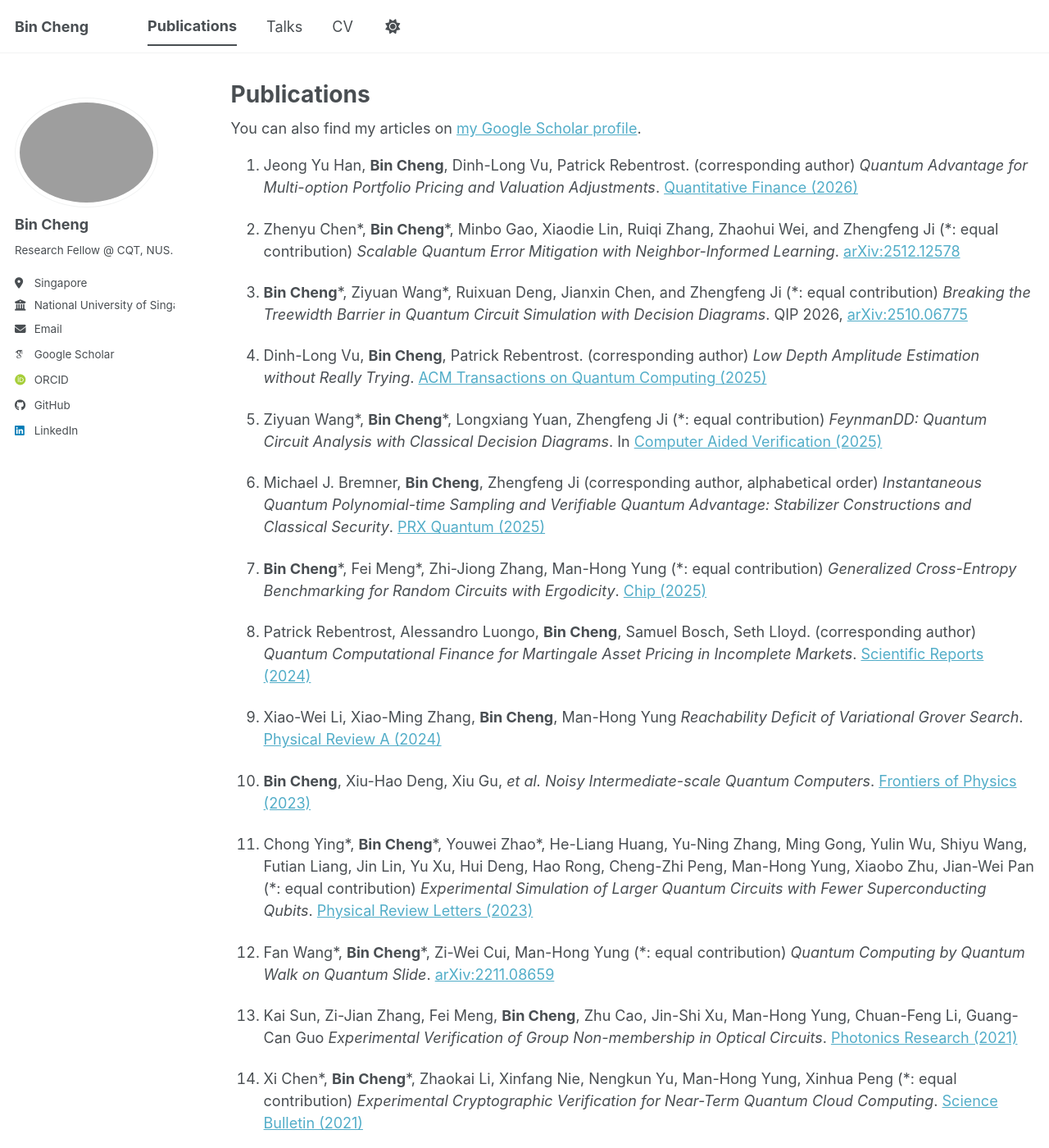
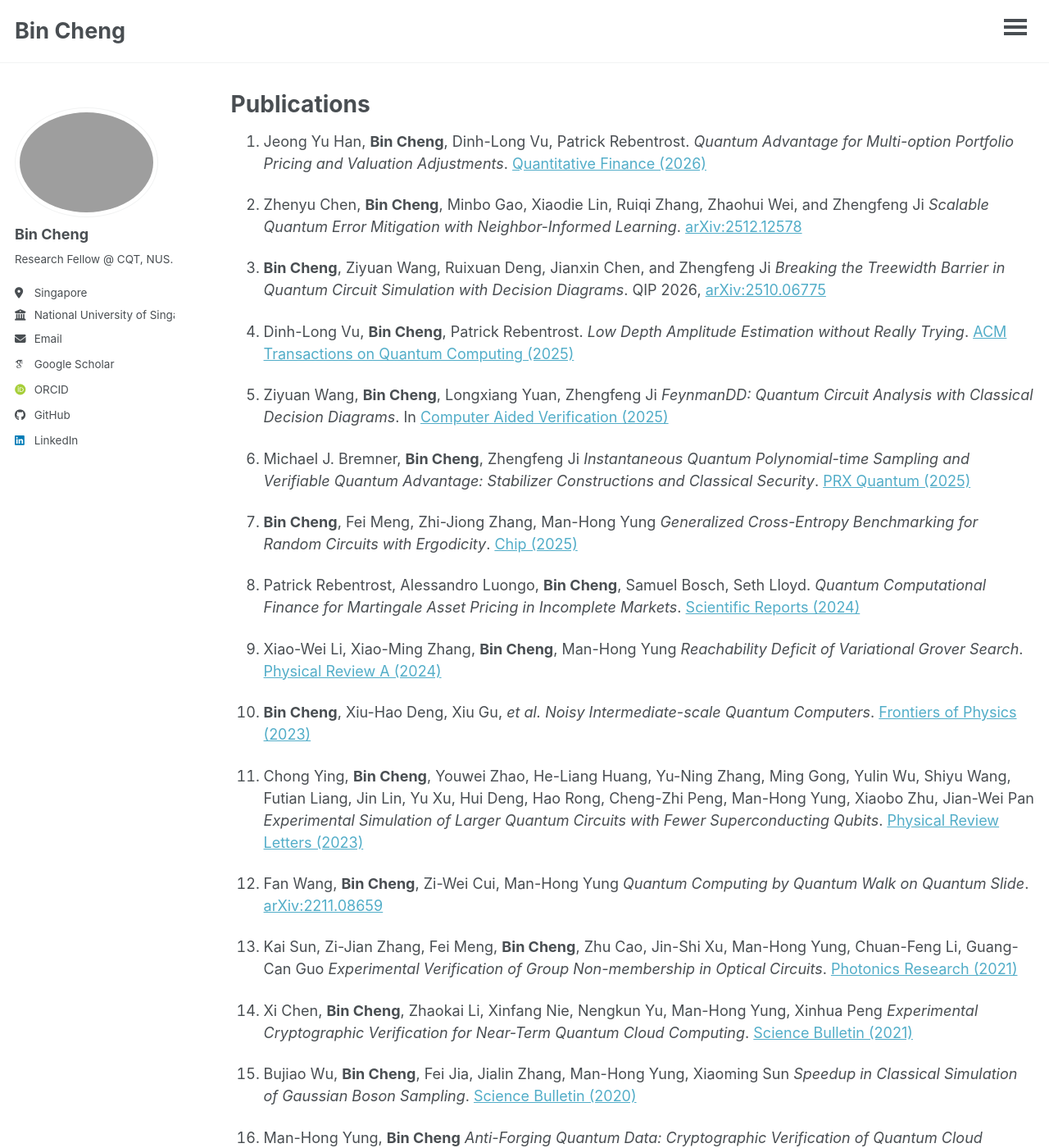
Before and after one commit to AlaricCheng/AlaricCheng.github.io, a Jekyll site: the page built from _pages/publications.md, in a window 1280 px wide and 1400 px high. Shown: the whole window at 82% size. Built offline with Jekyll 4.4.1, drawn with Linux system fonts in a browser that asks for light colours; some web fonts are replaced; a script bundle is joined from its source files by our own code; library files that are not in the unit come from our copies; some of the changed text lies outside the part shown.

Commit message:
tweak publication and layout

```diff
--- a/_pages/publications.md
+++ b/_pages/publications.md
@@ -5,32 +5,32 @@
 author_profile: true
 ---
 
-{% if site.author.googlescholar %}
+<!-- {% if site.author.googlescholar %}
   <div class="wordwrap">You can also find my articles on <a href="{{site.author.googlescholar}}">my Google Scholar profile</a>.</div>
-{% endif %}
+{% endif %} -->
 
-1. Jeong Yu Han, **Bin Cheng**, Dinh-Long Vu, Patrick Rebentrost. (corresponding author)
+1. Jeong Yu Han, **Bin Cheng**, Dinh-Long Vu, Patrick Rebentrost.
 *Quantum Advantage for Multi-option Portfolio Pricing and Valuation Adjustments*. [Quantitative Finance (2026)](https://www.tandfonline.com/doi/full/10.1080/14697688.2026.2614573)
 
-2. Zhenyu Chen\*, **Bin Cheng**\*, Minbo Gao, Xiaodie Lin, Ruiqi Zhang, Zhaohui Wei, and Zhengfeng Ji (\*: equal contribution)
+2. Zhenyu Chen, **Bin Cheng**, Minbo Gao, Xiaodie Lin, Ruiqi Zhang, Zhaohui Wei, and Zhengfeng Ji
 *Scalable Quantum Error Mitigation with Neighbor-Informed Learning*. [arXiv:2512.12578](https://arxiv.org/abs/2512.12578)
 
-3. **Bin Cheng**\*, Ziyuan Wang\*, Ruixuan Deng, Jianxin Chen, and Zhengfeng Ji (\*: equal contribution)
+3. **Bin Cheng**, Ziyuan Wang, Ruixuan Deng, Jianxin Chen, and Zhengfeng Ji
 *Breaking the Treewidth Barrier in Quantum Circuit Simulation with Decision Diagrams*. QIP 2026, [arXiv:2510.06775](https://arxiv.org/abs/2510.06775)
 
-4. Dinh-Long Vu, **Bin Cheng**, Patrick Rebentrost. (corresponding author)
+4. Dinh-Long Vu, **Bin Cheng**, Patrick Rebentrost.
 *Low Depth Amplitude Estimation without Really Trying*. [ACM Transactions on Quantum Computing (2025)](https://dl.acm.org/doi/10.1145/3748666)
 
-5. Ziyuan Wang\*, **Bin Cheng**\*, Longxiang Yuan, Zhengfeng Ji (\*: equal contribution)
+5. Ziyuan Wang, **Bin Cheng**, Longxiang Yuan, Zhengfeng Ji
 *FeynmanDD: Quantum Circuit Analysis with Classical Decision Diagrams*. In [Computer Aided Verification (2025)](https://link.springer.com/chapter/10.1007/978-3-031-98685-7_2)
 
-6. Michael J. Bremner, **Bin Cheng**, Zhengfeng Ji (corresponding author, alphabetical order)
+6. Michael J. Bremner, **Bin Cheng**, Zhengfeng Ji
 *Instantaneous Quantum Polynomial-time Sampling and Verifiable Quantum Advantage: Stabilizer Constructions and Classical Security*. [PRX Quantum (2025)](https://journals.aps.org/prxquantum/abstract/10.1103/PRXQuantum.6.020315)
 
-7. **Bin Cheng**\*, Fei Meng\*, Zhi-Jiong Zhang, Man-Hong Yung (\*: equal contribution)
+7. **Bin Cheng**, Fei Meng, Zhi-Jiong Zhang, Man-Hong Yung
 *Generalized Cross-Entropy Benchmarking for Random Circuits with Ergodicity*. [Chip (2025)](https://www.sciencedirect.com/science/article/pii/S2709472325000012)
 
-8. Patrick Rebentrost, Alessandro Luongo, **Bin Cheng**, Samuel Bosch, Seth Lloyd. (corresponding author)
+8. Patrick Rebentrost, Alessandro Luongo, **Bin Cheng**, Samuel Bosch, Seth Lloyd.
 *Quantum Computational Finance for Martingale Asset Pricing in Incomplete Markets*. [Scientific Reports (2024)](https://www.nature.com/articles/s41598-024-68838-1)
 
 9. Xiao-Wei Li, Xiao-Ming Zhang, **Bin Cheng**, Man-Hong Yung
@@ -39,22 +39,22 @@
 10. **Bin Cheng**, Xiu-Hao Deng, Xiu Gu, *et al.*
 *Noisy Intermediate-scale Quantum Computers*. [Frontiers of Physics (2023)](https://doi.org/10.1007/s11467-022-1249-z)
 
-11. Chong Ying\*, **Bin Cheng**\*, Youwei Zhao\*, He-Liang Huang, Yu-Ning Zhang, Ming Gong, Yulin Wu, Shiyu Wang, Futian Liang, Jin Lin, Yu Xu, Hui Deng, Hao Rong, Cheng-Zhi Peng, Man-Hong Yung, Xiaobo Zhu, Jian-Wei Pan (\*: equal contribution)
+11. Chong Ying, **Bin Cheng**, Youwei Zhao, He-Liang Huang, Yu-Ning Zhang, Ming Gong, Yulin Wu, Shiyu Wang, Futian Liang, Jin Lin, Yu Xu, Hui Deng, Hao Rong, Cheng-Zhi Peng, Man-Hong Yung, Xiaobo Zhu, Jian-Wei Pan
 *Experimental Simulation of Larger Quantum Circuits with Fewer Superconducting Qubits*. [Physical Review Letters (2023)](https://journals.aps.org/prl/abstract/10.1103/PhysRevLett.130.110601)
 
-12. Fan Wang\*, **Bin Cheng**\*, Zi-Wei Cui, Man-Hong Yung (\*: equal contribution)
+12. Fan Wang, **Bin Cheng**, Zi-Wei Cui, Man-Hong Yung
 *Quantum Computing by Quantum Walk on Quantum Slide*. [arXiv:2211.08659](https://arxiv.org/abs/2211.08659)
 
 13. Kai Sun, Zi-Jian Zhang, Fei Meng, **Bin Cheng**, Zhu Cao, Jin-Shi Xu, Man-Hong Yung, Chuan-Feng Li, Guang-Can Guo
 *Experimental Verification of Group Non-membership in Optical Circuits*. [Photonics Research (2021)](https://opg.optica.org/prj/fulltext.cfm?uri=prj-9-9-1745&id=457378)
 
-14. Xi Chen\*, **Bin Cheng**\*, Zhaokai Li, Xinfang Nie, Nengkun Yu, Man-Hong Yung, Xinhua Peng (\*: equal contribution)
+14. Xi Chen, **Bin Cheng**, Zhaokai Li, Xinfang Nie, Nengkun Yu, Man-Hong Yung, Xinhua Peng
 *Experimental Cryptographic Verification for Near-Term Quantum Cloud Computing*. [Science Bulletin (2021)](https://doi.org/10.1016/j.scib.2020.08.013)
 
-15. Bujiao Wu\*, **Bin Cheng**\*, Fei Jia, Jialin Zhang, Man-Hong Yung, Xiaoming Sun (\*: equal contribution)
+15. Bujiao Wu, **Bin Cheng**, Fei Jia, Jialin Zhang, Man-Hong Yung, Xiaoming Sun
 *Speedup in Classical Simulation of Gaussian Boson Sampling*. [Science Bulletin (2020)](https://doi.org/10.1016/j.scib.2020.02.012)
 
-16. Man-Hong Yung, **Bin Cheng** (corresponding author)
+16. Man-Hong Yung, **Bin Cheng**
 *Anti-Forging Quantum Data: Cryptographic Verification of Quantum Cloud Computing*. [arXiv:2005.01510](https://arxiv.org/abs/2005.01510)
 
 17. **Bin Cheng**, Man-Hong Yung.
--- a/_sass/layout/_masthead.scss
+++ b/_sass/layout/_masthead.scss
@@ -63,7 +63,13 @@
   &--lg {
     padding-right: 2em;
     font-weight: 700;
+    font-size: 1.5em; /* Enlarge font for Bin Cheng */
   }
+}
+
+/* Change other tabs font to gray */
+.masthead__menu-item:not(.masthead__menu-item--lg):not(#theme-toggle) a {
+  color: gray;
 }
 
 .masthead__menu-item.selected a {
--- a/_sass/layout/_navigation.scss
+++ b/_sass/layout/_navigation.scss
@@ -203,15 +203,17 @@
   }
 
   .visible-links {
-    display: table;
+    display: flex;
+    align-items: center;
+    width: 100%;
 
     li {
-      display: table-cell;
-      vertical-align: middle;
+      display: block;
 
       &:first-child {
         font-weight: bold;
         text-wrap: wrap;
+        margin-right: auto; // Pushes other tabs to the right
 
         a {
           margin-left: 0;
```
Also changed, not shown: 1 other file.
